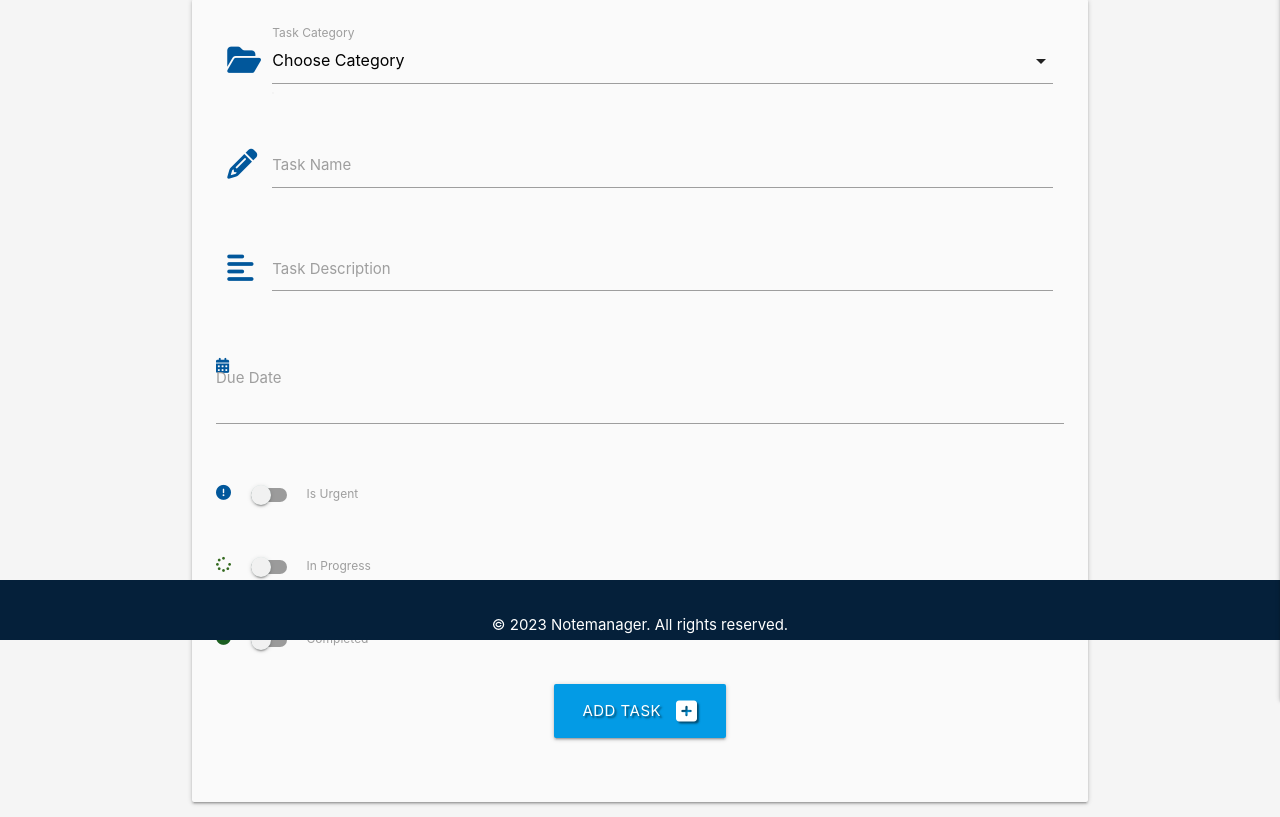
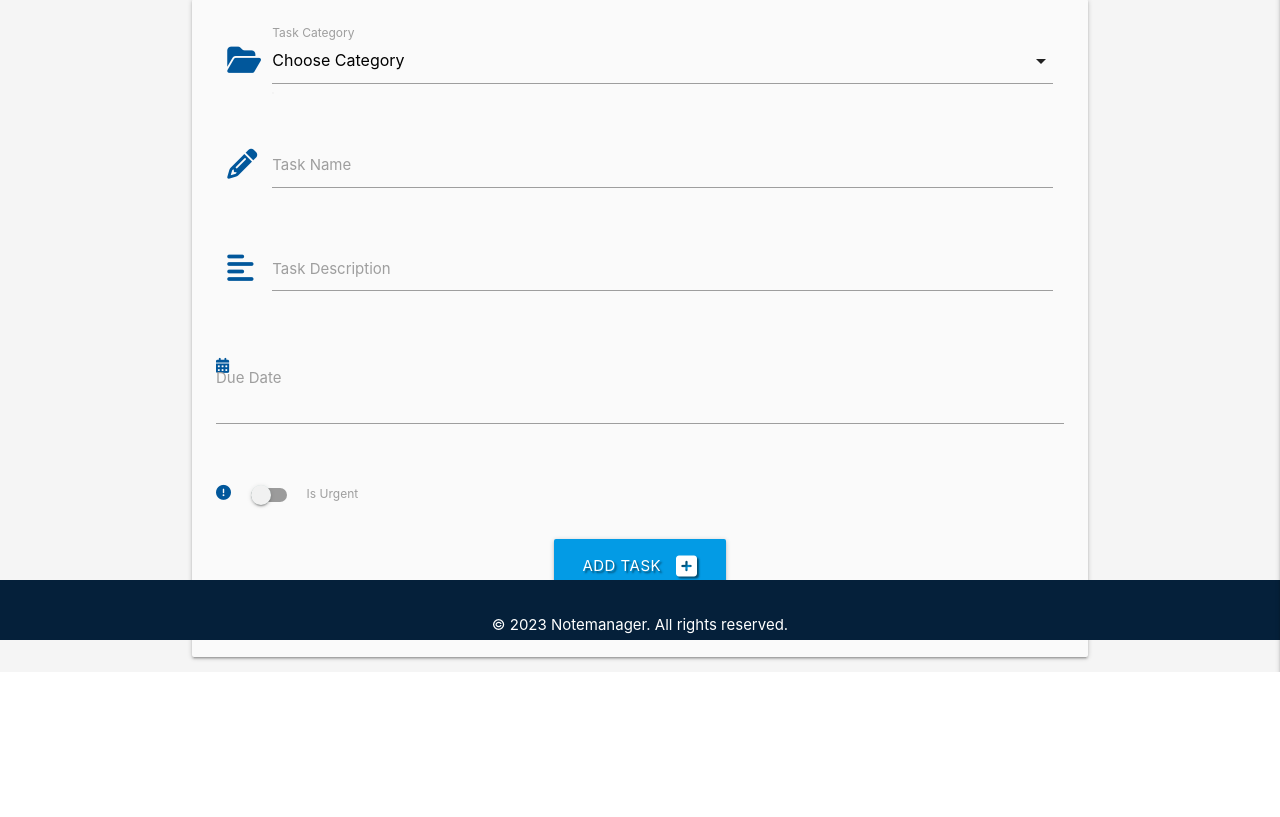
Before and after one commit to Laidybird/Notemanager, a Flask app: page /add_task in a window 1280 px wide. Shown: the part 160-977 px from the top of the page. After the commit the page ends 832 px from the top, so only its background shows below. Run offline with Flask 2, Linux system fonts and the light colour scheme; the visitor is signed in with stand-in values (Sample User, id 1); data that the repository does not hold is empty; some libraries are stand-ins or nearby versions.

Commit message:
Fixing a typo, removing the in progress and complete icons from add_task template

```diff
--- a/templates/add_task.html
+++ b/templates/add_task.html
@@ -61,32 +61,6 @@
                 </div>
             </div>
         </div>
-        <!---in progres-->
-        <div class="row">
-          <div class="input-field col s12">
-            <div class="switch">
-              <i class="fas fa-spinner light-green-text text-darken-4"></i>
-              <label for="is_in_progress">
-                <input type="checkbox" id="is_in_progress" name="is_in_progress">
-                <span class="lever"></span>
-                In Progress
-              </label>
-            </div>
-          </div>
-        </div>
-        <!----complete-->
-        <div class="row">
-          <div class="input-field col s12">
-            <div class="switch">
-              <i class="fas fa-check-circle green-text text-darken-4"></i>
-              <label for="is_completed">
-                <input type="checkbox" id="is_completed" name="is_completed">
-                <span class="lever"></span>
-                Completed
-              </label>
-            </div>
-          </div>
-        </div>
         <!---submit button div-->
         <div class="row">
              <div class="col s12 center-align">
--- a/templates/tasks.html
+++ b/templates/tasks.html
@@ -43,7 +43,7 @@
                 <i class="fas fa-spinner light-green-text text-lighten-2 tooltipped" data-position="right"
                     data-tooltip="IN PROGRESS"></i>
                 {% endif %}
-                {% if task.is_completed == "on" %}
+                {% if task.is_complete == "on" %}
                 <i class="fas fa-check-circle green-text text-lighten-2 tooltipped" data-position="right"
                     data-tooltip="COMPLETED"></i>
                 {% endif %}
```
Also changed, not shown: app.py (line endings or trailing spaces).
